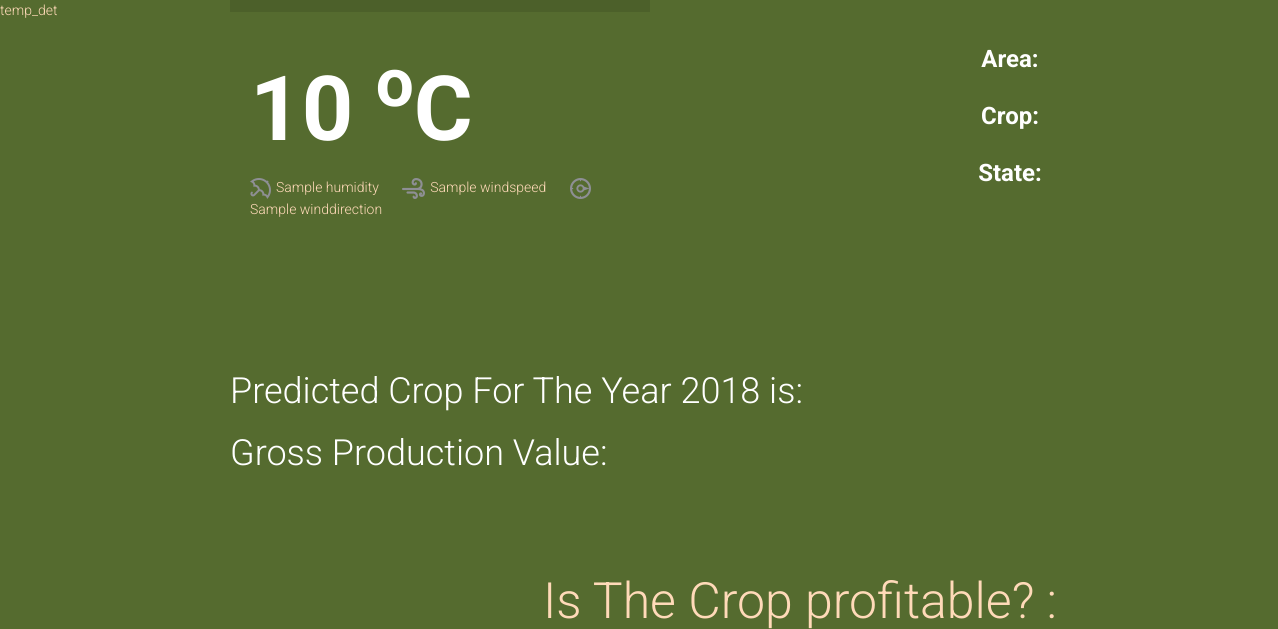
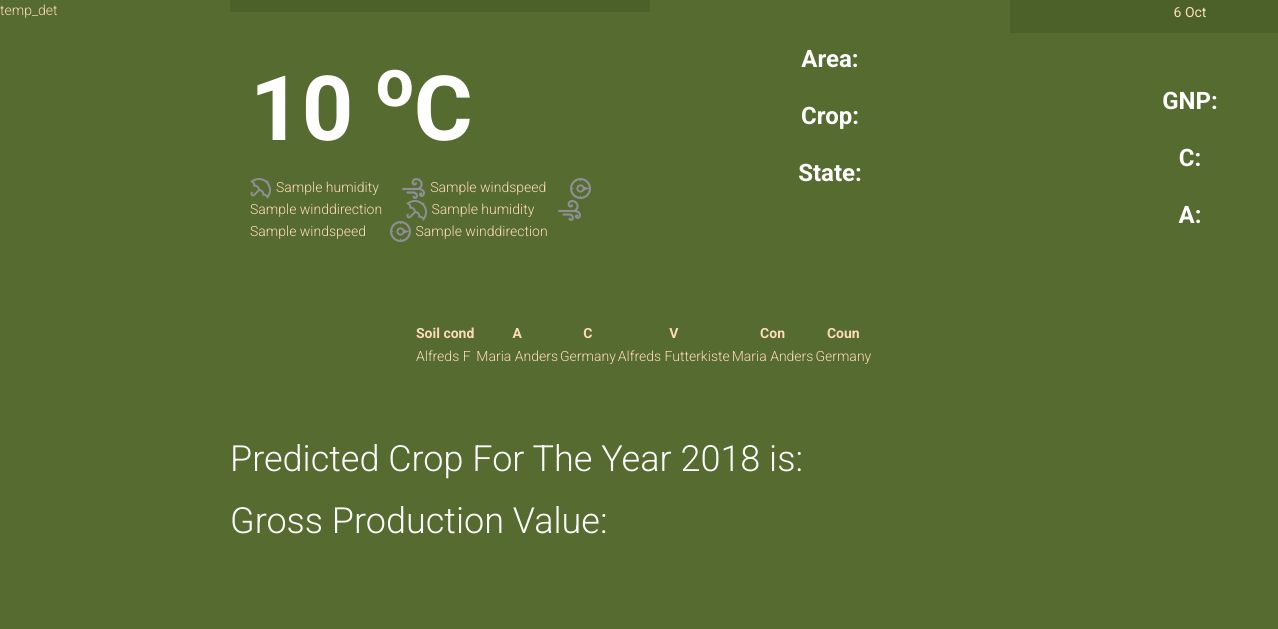
Before and after one commit to devanshalok/cultivo, a Django app: template cultivo/cultivo_main/templates/cultivo_main/index.html in a window 1600 px wide. Shown: the top 629 px of the page, without its empty margins (0-1278 px from the left). Run offline with Django 3.2, Linux system fonts and the light colour scheme; the template is opened without the code that fills it: most values are stand-ins (such as "Sample title", 1, 10 or a date in 2020); some libraries are stand-ins or nearby versions.

Commit message:
Add files via upload

```diff
--- a/cultivo/cultivo_main/templates/cultivo_main/index.html
+++ b/cultivo/cultivo_main/templates/cultivo_main/index.html
@@ -48,6 +48,9 @@
 								<span><img src="{% static 'cultivo_main/icon-umberella.png' %}" alt="">{{temp_det.humidity}}</span>
 								<span><img src="{% static 'cultivo_main/icon-wind.png'%}" alt="">{{temp_det.windspeed}}</span>
 								<span><img src="{% static 'cultivo_main/icon-compass.png'%}" alt="">{{temp_det.winddirection}}</span>
+								<span><img src="{% static 'cultivo_main/icon-umberella.png' %}" alt="">{{temp_det.humidity}}</span>
+								<span><img src="{% static 'cultivo_main/icon-wind.png'%}" alt="">{{temp_det.windspeed}}</span>
+								<span><img src="{% static 'cultivo_main/icon-compass.png'%}" alt="">{{temp_det.winddirection}}</span>
 							</div>
 						</div>
 						<div class="forecast">
@@ -62,11 +65,55 @@
 							</div>
 						</div>
 
+						<div class="forecast">
+							<div class="forecast-header">
+								<div class="day">Monday</div>
+								<div class="date">6 Oct</div>
+							</div> <!-- .forecast-header -->
+							<div class="forecast-content">
+
+								<div class="degree">GNP:</div><br>
+								<div class="degree">C:</div><br>
+								<div class="degree">A:</div><br>
+
+							</div>
+						</div>
+
+
 							</div>
 						</div>
 					</div>
 				</div>
 			</div>
+
+<body>
+<div class="container" style="margin-left: 400px">
+<table >
+  <tr>
+    <th>Soil cond</th>
+    <th>A</th>
+    <th>C</th>
+    <th>V</th>
+    <th>Con</th>
+    <th>Coun</th>
+  </tr>
+  <tr>
+    <td>Alfreds F</td>
+    <td>Maria Anders</td>
+    <td>Germany</td>
+     <td>Alfreds Futterkiste</td>
+    <td>Maria Anders</td>
+    <td>Germany</td>
+  </tr>
+
+</table>
+</div>
+
+
+
+
+
+
 			<main class="main-content">
 				<div class="fullwidth-block">
 					<div class="container">
```
